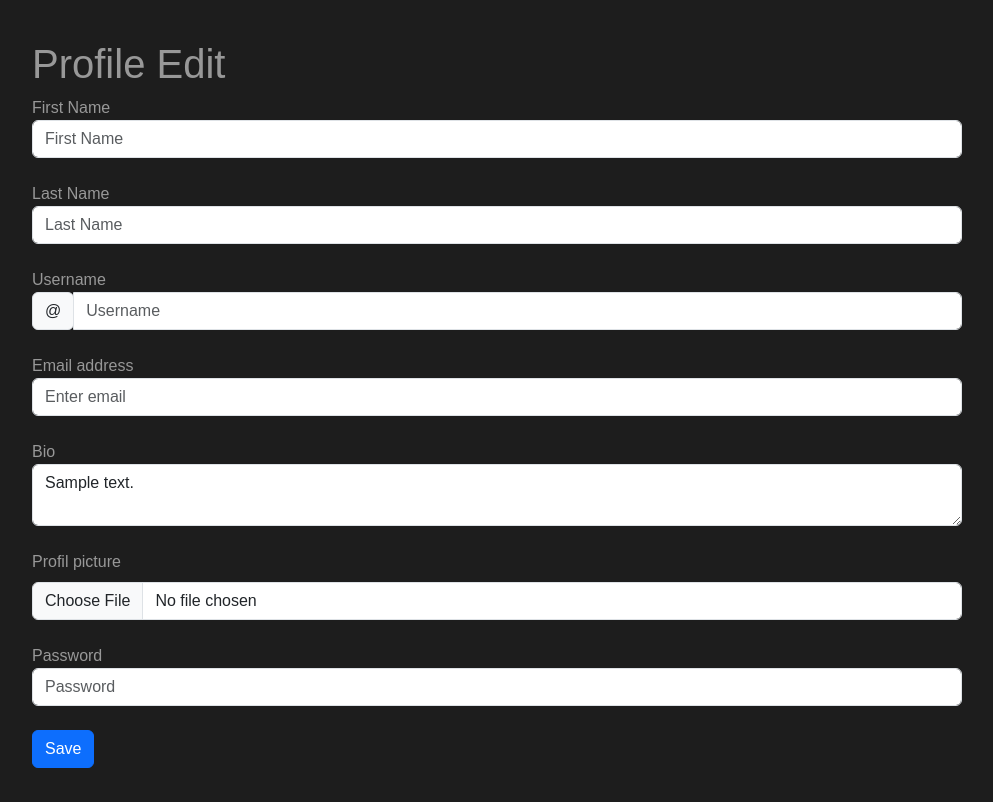
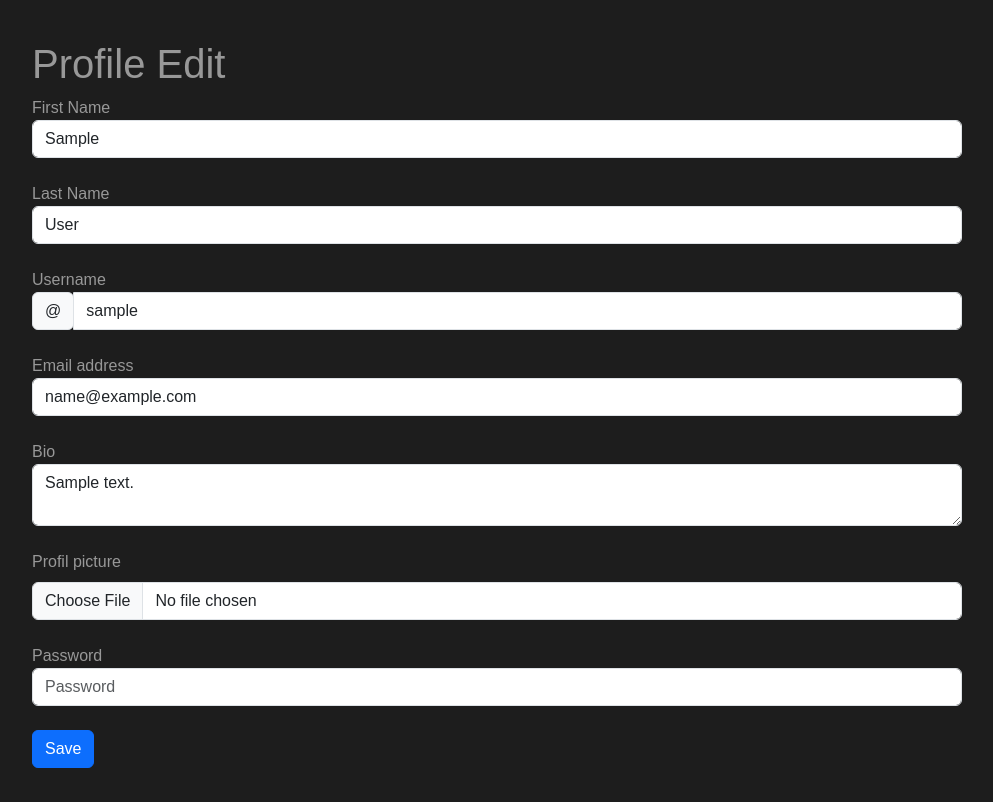
Before and after one commit to v3xlrm1nOwo1/ninja-files, a Flask app: page /profile/1 in a window 1280 px wide. Shown: the part 66-868 px from the top of the page, without its empty margins (50-1043 px from the left). Run offline with Flask 3, Linux system fonts and the light colour scheme; a user stored in the database is signed in; tables that the repository leaves empty hold one stand-in row (values such as "Sample post"); some libraries are stand-ins or nearby versions.

Commit message:
Update profile_edit.html
View user data: (first name, last name, email, bio) before modification

```diff
--- a/app/templates/profile_edit.html
+++ b/app/templates/profile_edit.html
@@ -12,12 +12,12 @@
         <div class="form-group mb-4">
             <label for="exampleInputPassword1">First Name</label>
             <input type="text" class="form-control" name="FirstName" id="exampleInputPassword1"
-                placeholder="First Name">
+                placeholder="First Name" value="{{ user.first_name }}">
         </div>
 
         <div class="form-group mb-4">
             <label for="exampleInputPassword1">Last Name</label>
-            <input type="text" name="LastName" class="form-control" id="exampleInputPassword1" placeholder="Last Name">
+            <input type="text" name="LastName" class="form-control" id="exampleInputPassword1" placeholder="Last Name" value="{{ user.last_name }}" >
         </div>
 
         <div class="col-auto mb-4">
@@ -27,14 +27,14 @@
                     <div class="input-group-text">@</div>
                 </div>
                 <input type="text" name="username" class="form-control" id="inlineFormInputGroup"
-                    placeholder="Username">
+                    placeholder="Username" value="{{ user.username }}">
             </div>
         </div>
 
         <div class="form-group mb-4">
             <label for="exampleInputEmail1">Email address</label>
             <input type="email" class="form-control" id="exampleInputEmail1" name="email" aria-describedby="emailHelp"
-                placeholder="Enter email">
+                placeholder="Enter email" value="{{ user.email }}">
         </div>
 
         <div class="form-group mb-4">
```
